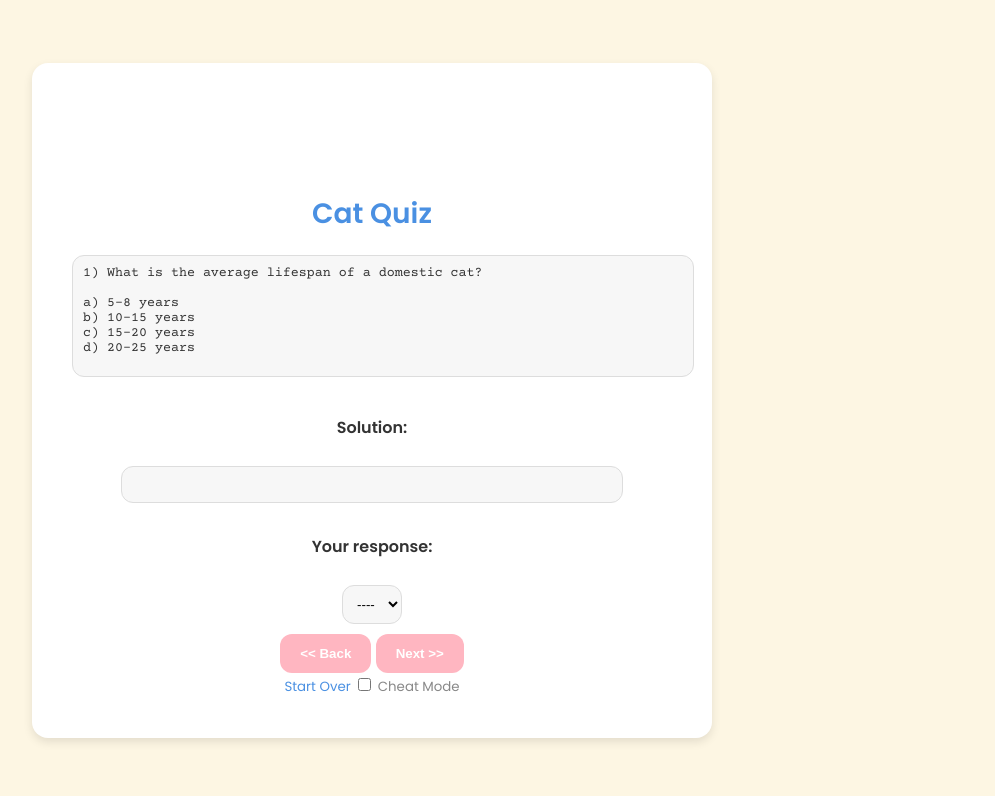
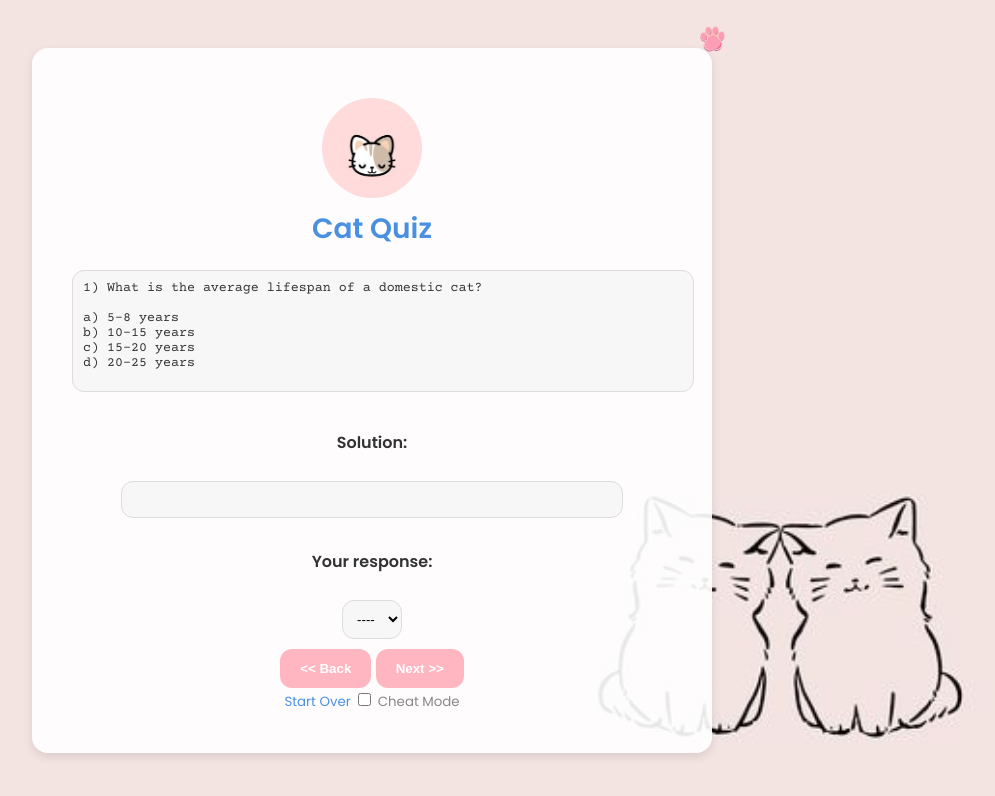
Before and after one commit to Sanjana-Rao/DIME_M2_P2_Quiz, a plain HTML site: page index.html in a window 1280 px wide. Shown: the whole page, without its empty margins (268-1263 px from the left). Drawn offline with nearby package versions, Linux system fonts and the light colour scheme.

Commit message:
Add files via upload

```diff
--- a/quiz.css
+++ b/quiz.css
@@ -1,8 +1,11 @@
-/* Global Styles for a Soft Pastel Look */
+/* Global Styles with Background Image */
 body {
     margin: 0;
     padding: 0;
-    background-color: #fdf6e3; /* Light cream background */
+    background-image: url('catbg.jpg'); /* Replace with your image path */
+    background-size: cover;
+    background-position: center;
+    background-repeat: no-repeat;
     font-family: 'Poppins', sans-serif; /* Clean, modern font */
     color: #333; /* Dark text for contrast */
     display: flex;
@@ -13,7 +16,7 @@ body {
 
 /* Quiz Container with Rounded Corners and Subtle Shadow */
 .quiz-container {
-    background-color: #ffffff; /* White background for clarity */
+    background-color: rgba(255, 255, 255, 0.9); /* Slight transparency */
     border-radius: 16px;
     max-width: 600px;
     width: 90%;
@@ -31,26 +34,33 @@ caption {
     margin-bottom: 20px;
 }
 
-/* Adding a Cat Image */
+/* Styling the Cat Image (Loaded from CSS) */
 .cat-image {
-    width: 80px;
-    height: 80px;
+    width: 100px;
+    height: 100px;
     border-radius: 50%;
-    margin: 0 auto 10px auto;
+    margin: 10px auto;
     display: block;
     object-fit: cover;
+    background-image: url('cat1.jpg'); /* Replace with your image path */
+    background-size: cover;
+    background-position: center;
 }
 
-/* Animated Paw GIF */
+/* Animated Paw GIF (Loaded from CSS) */
 .cat-paw {
     width: 50px;
     height: 50px;
     position: absolute;
     top: -25px;
     right: -25px;
+    background-image: url('catpaw.png'); /* Replace with your image path */
+    background-size: cover;
+    background-position: center;
     animation: float 2s infinite;
 }
 
+/* Keyframes for the Floating Paw Animation */
 @keyframes float {
     0%, 100% {
         transform: translateY(0);
```
Also changed, not shown: cat1.jpg (added), catpaw.png (added).
